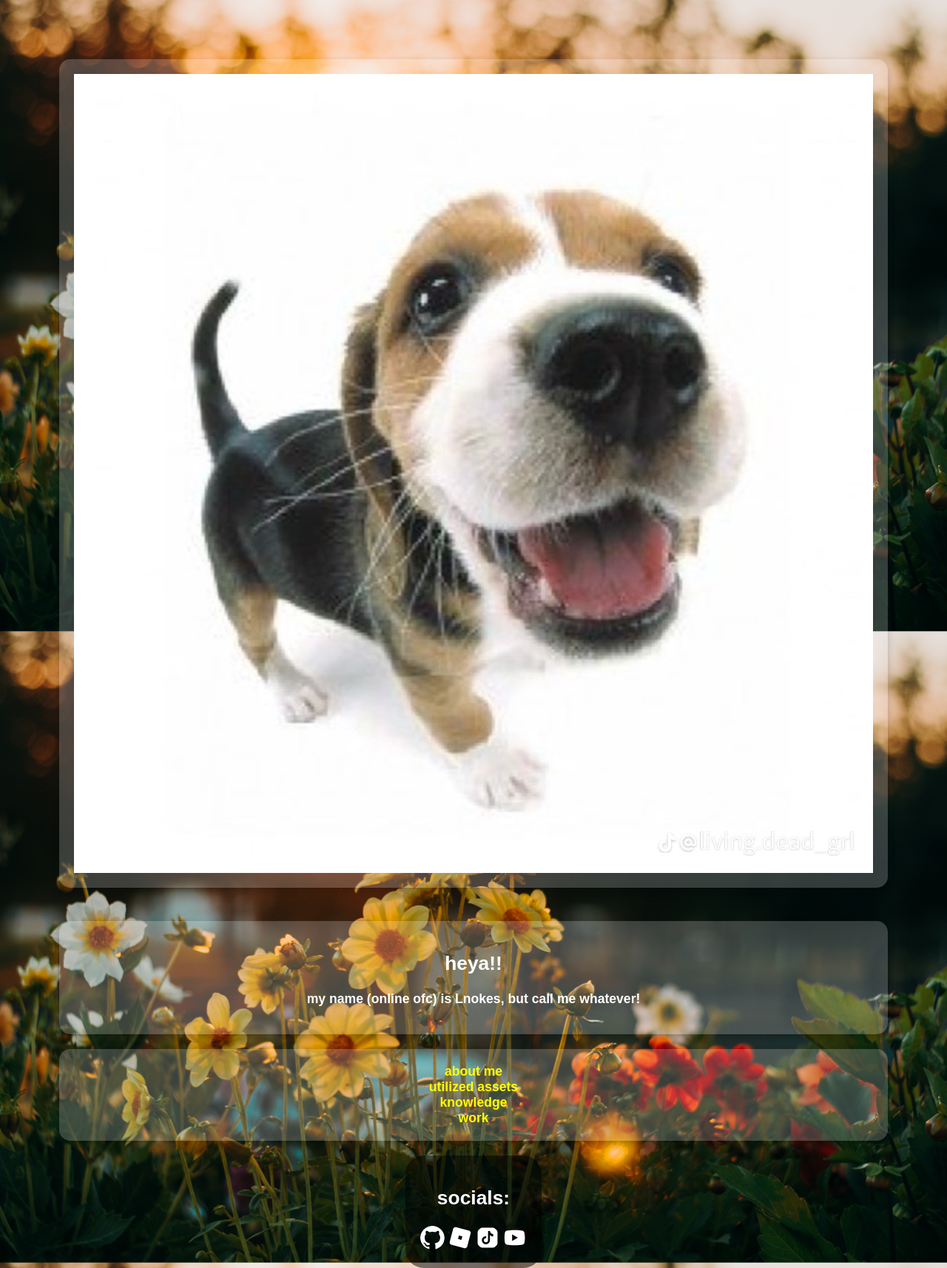
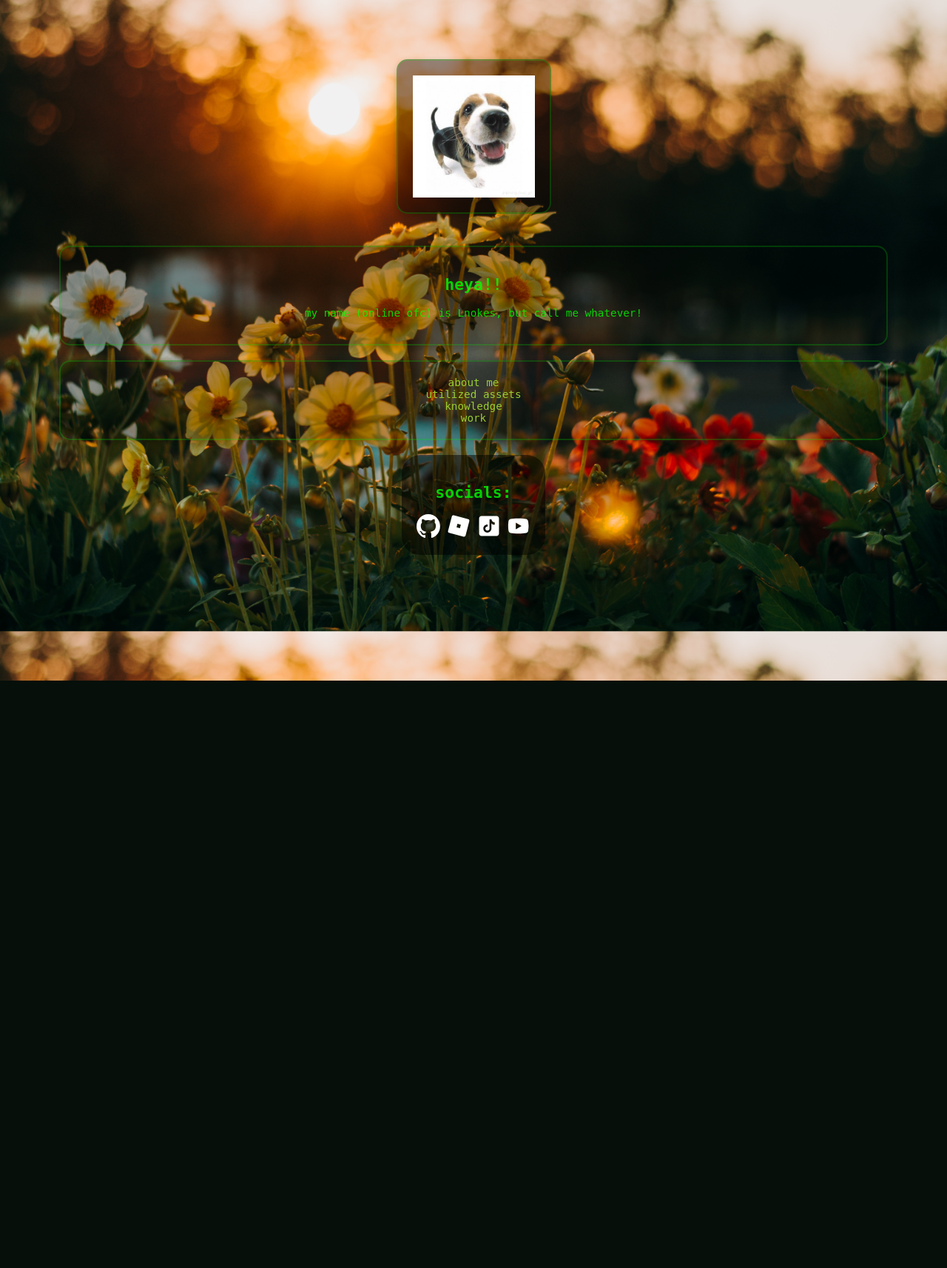
Before and after one commit to enpasant/bio, a PHP site: page / in a window 1280 px wide. Shown: the whole page at 74% size. After the commit the page ends 920 px from the top, so only its background shows below. Run offline with PHP 8.4, Linux system fonts and the light colour scheme.

Commit message:
Add files via upload

```diff
--- a/styles/style.css
+++ b/styles/style.css
@@ -1,6 +1,6 @@
 /* Universal Selector */
 *{
-  color: #fff;
+  color: rgba(0,255,0,0.8);
 }
 
 html{
@@ -16,12 +16,12 @@ body {
   padding: 20px;
   color: black;
   font-size: 1.1em;
-  font-weight: bold;
-  font-family: 'Arial';
+  font-weight: lighter;
+  font-family: monospace;
   background-image: url("../images/background.png");
   background-size: cover;
   background-attachment: fixed;
-  animation: popup 0.7s ease-in-out forwards;
+  animation: popdown 1s ease-in-out forwards;
 }
 
 footer {
@@ -35,45 +35,86 @@ footer {
 
 a {
   text-decoration: none;
-  color: yellow;
+  color: yellowgreen
 }
 
-img {
-  border-radius: 100%;
+
+code {
+  border-radius: 20px;
+  box-shadow: 0 4px 10px rgba(0, 0, 0, 0.4);
+  background-color: #2e2e2e;
+  color: #00ff00;
 }
 
 /* Classes */
 .pfp {
-  background: rgba(255, 255, 255, 0.2);    /* Semi-transparent background */
+  background: rgba(0, 0, 0, 0.4);    /* Semi-transparent background */
   border-radius: 15px;                     /* Rounded corners */
-  backdrop-filter: blur(10px);             /* Blur effect */
-  -webkit-backdrop-filter: blur(10px);     /* WebKit compatibility */
   box-shadow: 0 4px 10px rgba(0, 0, 0, 0.2); /* Soft shadow */
   padding: 20px;
   margin: 20px;
-  color: #fff;                             /* Text color */
+  border-color: rgba(0,255,0,0.2);
+  border-width: 2px;
+  border-spacing: 10px;
+  border-style: solid;
+  height: 165px;
+  animation: popup 1.25s ease-in-out forwards;
 }
 
 /* IDs */
 #text {
-  background: rgba(255, 255, 255, 0.2);    /* Semi-transparent background */
+  background: rgba(0, 0, 0, 0.2);    /* Semi-transparent background */
   border-radius: 15px;                     /* Rounded corners */
-  backdrop-filter: blur(10px);             /* Blur effect */
-  -webkit-backdrop-filter: blur(10px);     /* WebKit compatibility */
   box-shadow: 0 4px 10px rgba(0, 0, 0, 0.2); /* Soft shadow */
   padding: 20px;
   margin: 20px;
-  color: #fff;                             /* Text color */
+  border-color: rgba(0,255,0,0.2);
+  border-width: 2px;
+  border-spacing: 10px;
+  border-style: solid;
+}
+
+#about {
+  animation: popleft 1.5s ease-in-out forwards;
+}
+
+#nav {
+  animation: popright 2s ease-in-out forwards;
 }
 
 /* Keyframes */
 @keyframes popup {
   from {
-    transform: scale(0.7);
-    opacity: 0;
+    transform: translateY(100%);
   }
   to {
-    opacity: 1;
-    transform: scale(1);
+    transform: translateY(0);
   }
 }
+
+@keyframes popdown {
+  from {
+    transform: translateY(-100%);
+  }
+  to {
+    transform: translateY(0);
+  }
+}
+
+@keyframes popright {
+  from {
+    transform: translateX(-100%);
+  }
+  to {
+    transform: translateX(0);
+  }
+}
+
+@keyframes popleft {
+  from {
+    transform: translateX(100%);
+  }
+  to {
+    transform: translateX(0);
+  }
+}
```
